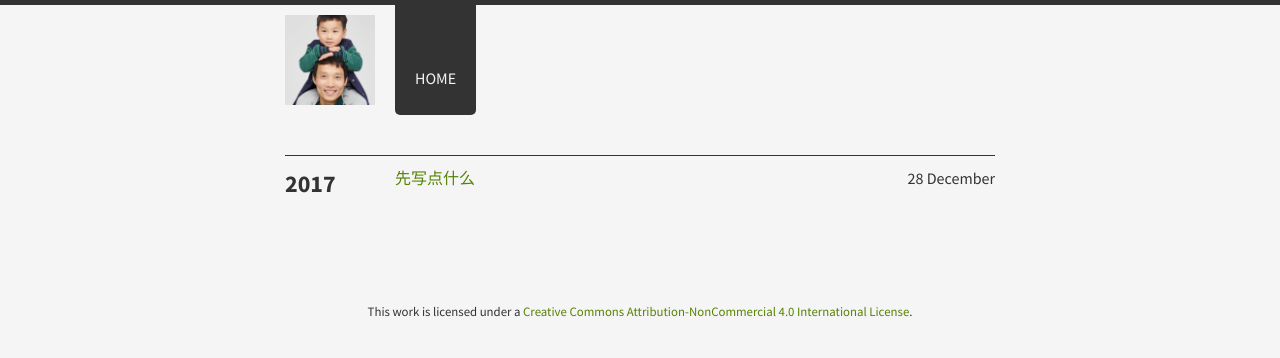
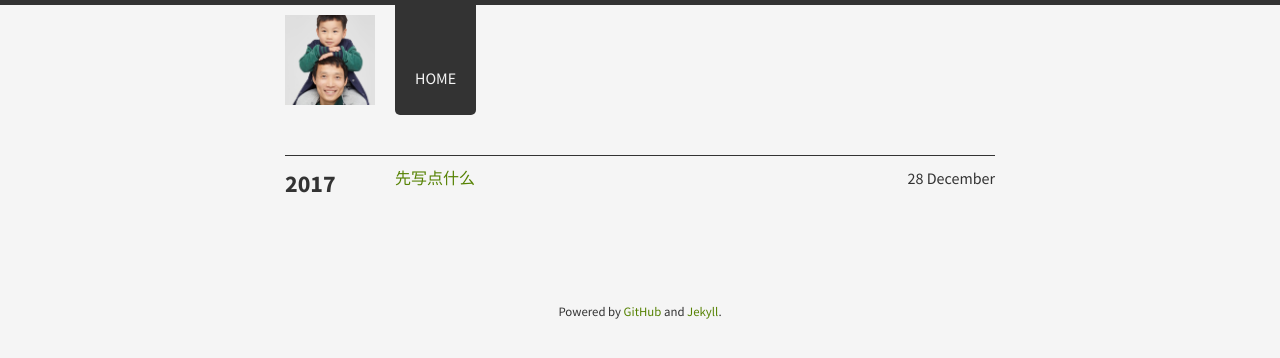
Before and after one commit to Dinneth/myblog, a Jekyll site: the page built from index.html, in a window 1280 px wide. Shown: the top 358 px of the page. Built offline with Jekyll 4.4.1, drawn with Linux system fonts in a browser that asks for light colours.

```diff
--- a/_config.yml
+++ b/_config.yml
@@ -1,6 +1,6 @@
-title: Brume
-author: Aigars Dzerviniks
-description: It's simple. It's easy to use. It's a Jekyll theme.
+title: Din blog
+author: Din
+description: My blog. Forked from Jekyll theme 'brume'
 
 highlighter: null
 permalink: /:title
--- a/_data/links.yml
+++ b/_data/links.yml
@@ -1,2 +1,4 @@
-- url: /
+# - url: /
+#  title: Home
+- url: https://weibo.com/dinneth
   title: Home
--- a/_layouts/default.html
+++ b/_layouts/default.html
@@ -22,7 +22,7 @@
 
       <footer>
         <p>
-          This work is licensed under a <a rel="license" href="http://creativecommons.org/licenses/by-nc/4.0/deed.en_US">Creative Commons Attribution-NonCommercial 4.0 International License</a>.
+          Powered by <a href="https://github.com/">GitHub</a> and <a href="http://jekyllrb.com/">Jekyll</a>.
         </p>
       </footer>
     </main>
```
